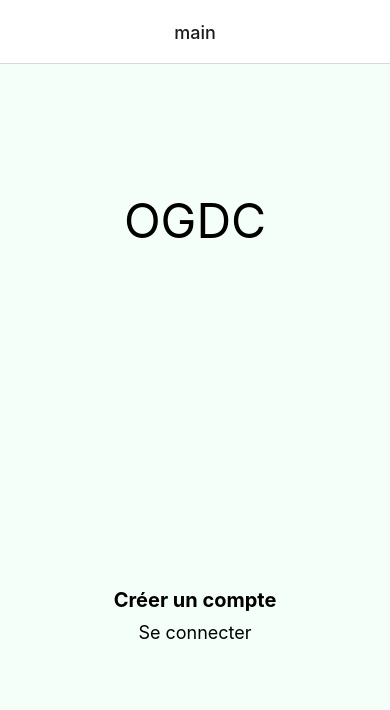
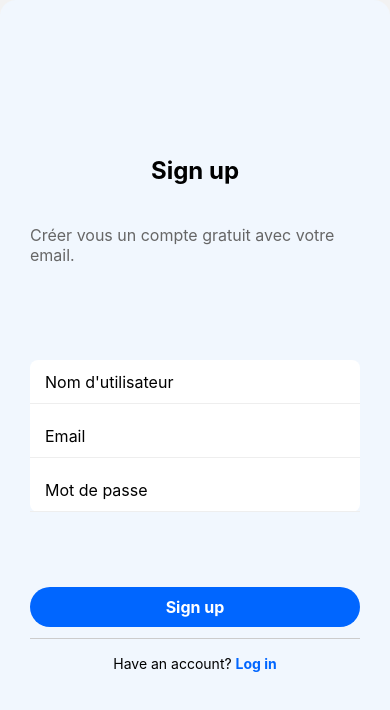
Before and after one commit to JackijackDarth/Project-OGDC, a React Native app in the folder OGDC_app/: screen / in a window 390 px wide. Shown: the top 710 px of the page. Built offline with nearby package versions, Linux system fonts and the light colour scheme; what expo-localization, i18n-js would draw is missing.

Commit message:
finitions style login

```diff
--- a/OGDC_app/App.js
+++ b/OGDC_app/App.js
@@ -25,9 +25,9 @@ export default function App() {
           }} />
         <Screen name="Aide" component={AideScreen} />
         <Screen name="Authen" component={AuthenScreen}
-          options={{title:"main"}} />
+          options={{title:"Sign up", headerShown:false }} />
         <Screen name="SeConnecter" component={SeConnecterScreen}
-          options={{ title: "connection"}} />
+          options={{ title: "",headerTransparent:true, headerBackTitle:"Back"}} />
         <Screen name="Ardoise" component={ArdoiseScreen} />
         <Screen name="Panier" component={PanierScreen} />
         <Screen name="Commandes" component={CommandeScreen} />
--- a/OGDC_app/composantes/Authen.js
+++ b/OGDC_app/composantes/Authen.js
@@ -1,138 +1,216 @@
-import { StyleSheet } from 'react-native';
+import { StyleSheet, KeyboardAvoidingView, Platform, ScrollView } from 'react-native';
 import { Text, View, Pressable, TextInput } from 'react-native';
-import { useState, useEffect, useRef } from 'react';
-import { BarreOutils, Bouton } from './BarreOutils';
-import {KeyboardAvoidingView} from 'react-native';
+import { useState, useEffect } from 'react';
+import { Bouton } from './BarreOutils'; // Assuming BarreOutils has a Bouton component
 
 import { obtenirAuthenJSON } from '../utils';
-
-import stylesCommuns from '../styles';
 
 export function AuthenScreen({ navigation }) {
 
     function créerCompte() {
-        console.log("TBD");
+        console.log("A faire");
     }
+
     function seConnecter() {
         navigation.navigate("SeConnecter");
     }
 
     return (
-        <View style={stylesCommuns.app}>
-            <View style={styles.section_haut}>
-                <Text style={styles.titre}>OGDC</Text>
+        <KeyboardAvoidingView
+        behavior={Platform.OS === "ios" ? "padding" : "height"}
+        style={styles.formBox}
+    >
+
+
+                <View style={styles.form}>
+                    <Text style={styles.title}>Sign up</Text>
+                    <Text style={styles.subtitle}>Créer vous un compte gratuit avec votre email.</Text>
+                    <View style={styles.formContainer}>
+                        <TextInput
+                            style={styles.input}
+                            placeholder="Nom d'utilisateur"
+                            onChangeText={créerCompte}
+                            value=""
+                            autoCapitalize="none"
+                        />
+                        <TextInput
+                            style={styles.input}
+                            placeholder="Email"
+                            onChangeText={créerCompte}
+                            value=""
+                            autoCapitalize="none"
+                        />
+                        <TextInput
+                            style={styles.input}
+                            placeholder="Mot de passe"
+                            secureTextEntry={true}
+                            onChangeText={créerCompte}
+                            value=""
+                        />
                     </View>
-            <View style={styles.section_bas}>
-                <Pressable onPress={créerCompte}>
-                    <Text style={styles.créer_compte}>Créer un compte</Text>
-                </Pressable>
-                <Pressable onPress={seConnecter}>
-                    <Text style={styles.se_connecter}>Se connecter</Text>
+                    <Pressable onPress={créerCompte} style={styles.button}>
+                        <Text style={styles.buttonText}>Sign up</Text>
                     </Pressable>
                 </View>
+                <View style={styles.formSection}>
+                    <Text>Have an account? <Text style={styles.link} onPress={seConnecter}>Log in</Text></Text>
                 </View>
+
+                </KeyboardAvoidingView>
     );
 }
 
 export function SeConnecterScreen({ navigation }) {
-    const [username, setUsername] = useState("admin");
-    const [password, setPassword] = useState("password");
-    // const [username, setUsername] = useState(null);
-    // const [password, setPassword] = useState(null);
+    const [username, setUsername] = useState(null);
+    const [password, setPassword] = useState(null);
 
     function seConnecter() {
         obtenirAuthenJSON(username, password).then((res) => {
-            console.log("login succès: %s", res);
+            console.log("login success: %s", res);
             navigation.popToTop();
             navigation.replace("Accueil", { nom: res.nom });
         })
             .catch(err => {
-                console.log("login échec: %s", err);
+                console.log("login failed: %s", err);
             });
     }
 
     useEffect(() => {
-        console.log("UseEffect SeConnecter")
         navigation.setOptions({
-            headerRight: () => {
-                return (
+            headerRight: () => (
                 <Pressable onPress={() => navigation.navigate("Aide")}>
-                        <Text >Aide</Text>
+                    <Text>Aide</Text>
                 </Pressable>
-                );
-            }
+            ),
         });
-
-        return () => console.log("Ramassage SeConnecter")
-
     }, [navigation]);
 
-    console.log("Refress SeConnecter %s / %s", username, password)
+    return (
+        <KeyboardAvoidingView
+            behavior={Platform.OS === "ios" ? "padding" : "height"}
+            style={styles.formBox}
+        >
 
-    return (
-        <View style={stylesCommuns.app}>
-            <View style={styles.section_haut}>
-                <Text style={styles.titre}>OGDC</Text>
-            </View>
-            <View style={styles.section_bas}>
-                <View>
-                    <Text >Nom d'utilisateur</Text>
-                    <TextInput style={styles.saisie}
-                        onChangeText={(v) => {
-                            setUsername(v);
-                        }}
+                <View style={styles.loginform}>
+                    <Text style={styles.title}>Log in</Text>
+                    <View style={styles.formContainer}>
+                        <TextInput
+                            style={styles.input}
+                            placeholder="Nom d'utilisateur"
+                            onChangeText={setUsername}
+                            value={username}
+                            autoCapitalize="none"
                         />
-                    <Text >Mot de passe</Text>
-                    <TextInput style={styles.saisie}
+                        <TextInput
+                            style={styles.input}
+                            placeholder="Mot de passe"
                             secureTextEntry={true}
-                        onChangeText={(v) => {
-                            console.log("init textInpit %s", v)
-                            setPassword(v);
-                        }}
+                            onChangeText={setPassword}
+                            value={password}
                         />
                     </View>
-                <Bouton texte={"Se connecter"} onPress_cb={seConnecter} />
+                    <Pressable onPress={seConnecter} style={styles.button}>
+                        <Text style={styles.buttonText}>Se connecter</Text>
+                    </Pressable>
                 </View>
-        </View>
+
+        </KeyboardAvoidingView>
     );
 }
 
 export function AideScreen({ navigation }) {
     return (
-        <View style={stylesCommuns.app}>
-            <View style={styles.section_haut}>
-                <Text style={styles.titre}>Problèmes communs reliés à l'authentification</Text>
+        <View style={styles.formBox}>
+            <View style={styles.form}>
+                <Text style={styles.title}>Problèmes communs reliés à l'authentification</Text>
             </View>
         </View>
     );
 }
 
 const styles = StyleSheet.create({
-    section_haut: {
-        flex: 2,
-        alignItems: "center",
-        justifyContent: "center"
+    formBox: {
+        backgroundColor: '#f1f7fe',
+        overflow: 'hidden',
+        borderRadius: 16,
+        color: '#010101',
+        alignSelf: `stretch`,
+        paddingVertical: 20,
+        paddingHorizontal: 30,
+        flex: 1,
+        justifyContent: 'center',
     },
-    section_bas: {
-        flex: 3,
-        alignItems: "center",
-        justifyContent: "center"
+    form: {
+        display: 'flex',
+        flexDirection: 'column',
+        gap: 30,
+        textAlign: 'center',
+        justifyContent: 'center',
     },
-    titre: {
-        fontSize: 48,
+    title: {
+        alignSelf:'center',
+        fontWeight: 'bold',
+        fontSize: 24,
+        marginBottom: 10,
     },
-    créer_compte: {
-        fontSize: 20,
-        fontWeight: "bold",
-        padding: 10
+    subtitle: {
+        fontSize: 16,
+        color: '#666',
+        marginBottom: 20,
     },
-    se_connecter: {
-        fontSize: 18,
+    formContainer: {
+        gap: 10,
+        borderRadius: 8,
+        backgroundColor: '#fff',
+        marginVertical: 45,
+        width: '100%',
     },
-    saisie: {
-        width: 250,
-        borderWidth: 1,
-        borderStyle: "solid",
-        borderColor: "darkslategray",
+    input: {
+        backgroundColor: 'none',
+        borderWidth: 0,
+        outlineWidth: 0,
+        height: 44,
+        width: '100%',
+        borderBottomWidth: 1,
+        borderBottomColor: '#eee',
+        fontSize: 16,
+        paddingHorizontal: 15,
+        marginBottom: 0,
+    },
+    button: {
+        backgroundColor: '#0066ff',
+        borderRadius: 24,
+        paddingVertical: 10,
+        paddingHorizontal: 16,
+        fontSize: 16,
+        fontWeight: '600',
+        alignItems: 'center',
+        justifyContent: 'center',
+    },
+    buttonText: {
+        color: '#fff',
+        fontSize: 16,
+        fontWeight: 'bold',
+    },
+    formSection: {
+        paddingVertical: 16,
+        fontSize: 14,
+
+        alignItems: 'center',
+        justifyContent: 'center',
+        borderTopWidth: 1,
+        borderTopColor: '#ccc',
+        marginTop: 11,
+    },
+    loginform: {
+        display: 'flex',
+        flexDirection: 'column',
+        gap: 1,
+        textAlign: 'center',
+        justifyContent: 'center',
+    },
+    link: {
+        fontWeight: 'bold',
+        color: '#0066ff',
     },
 });
```
Lines whose indentation alone changed are shown as unchanged.
